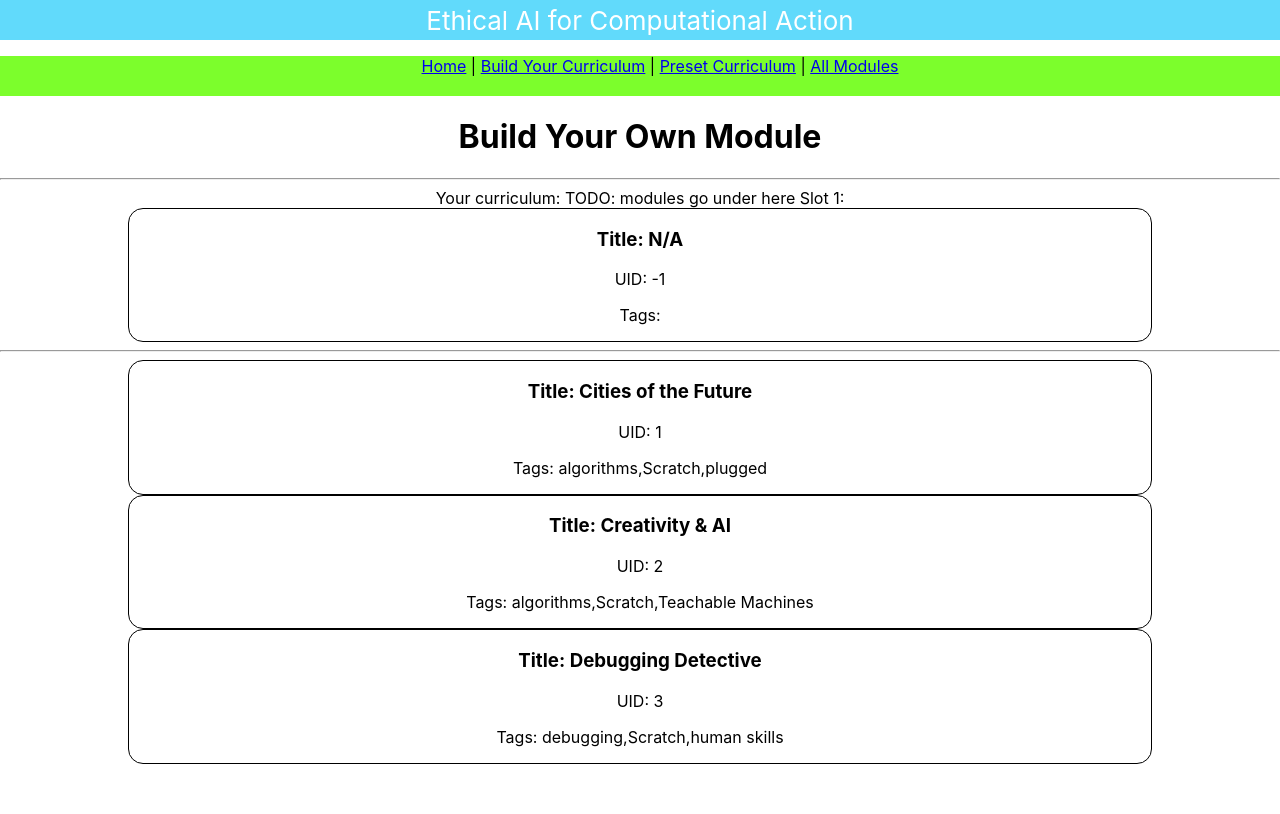
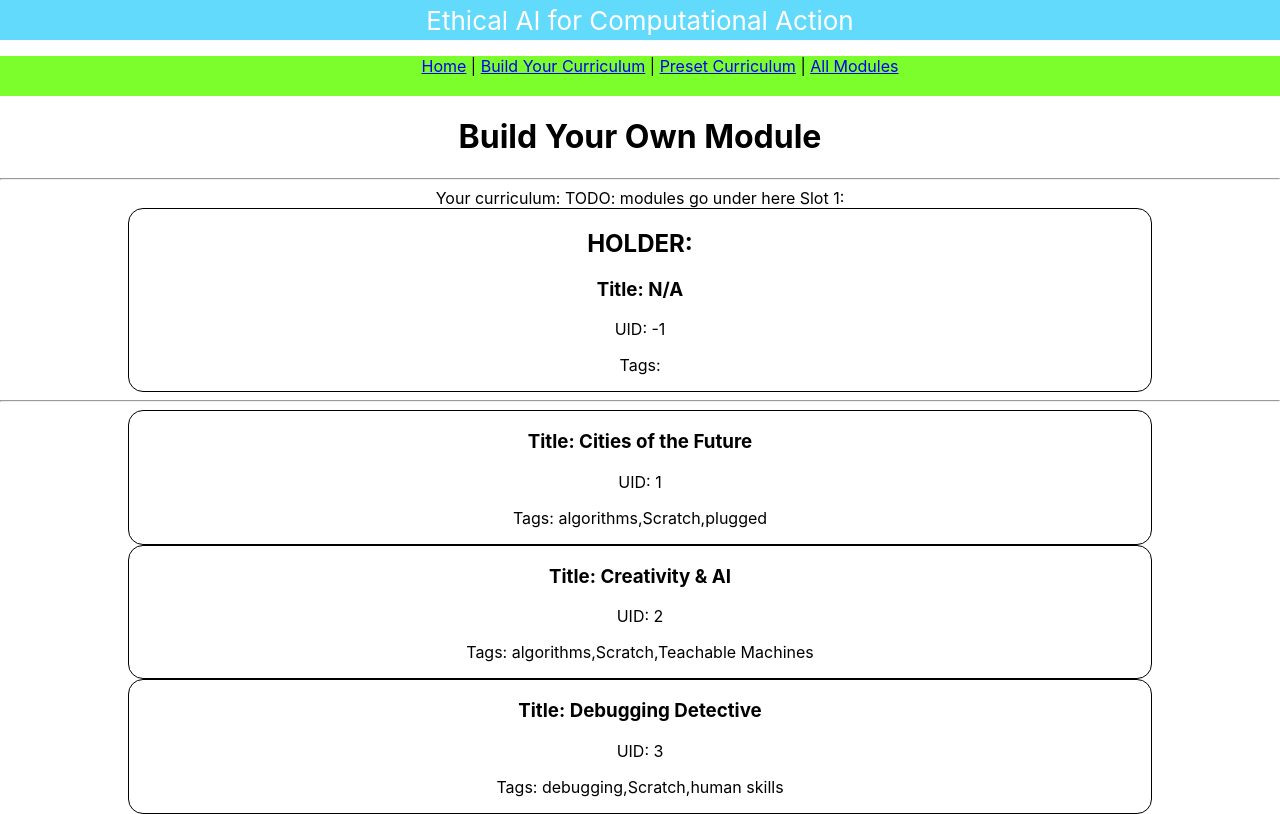
Before and after one commit to brandonwang15/meng-sandwich-app, a React (Create React App) app in the folder client/: page /builder in a window 1280 px wide. Built offline with nearby package versions, Linux system fonts and the light colour scheme.

Commit message:
Implement basic drag and drop functionality that allows you to drag a Sandwich into a slot.
- See DraggableSandwich and SandwichHolder components.

```diff
--- a/client/src/components/modules/DraggableSandwich.js
+++ b/client/src/components/modules/DraggableSandwich.js
@@ -13,6 +13,12 @@ function DraggableSandwich(props) {
         collect: monitor => ({
             isDragging: !!monitor.isDragging(),
         }),
+        begin: () => {
+            return props.data;
+        },
+        end: (item, monitor) => {
+            console.log("DraggableSandwich: END DRAG. didDrop=%s; dropResult=%s.", monitor.didDrop(), monitor.getDropResult());
+        },
         });
 
     return (
--- /dev/null
+++ b/client/src/components/modules/SandwichHolder.js
@@ -0,0 +1,53 @@
+import React, { Component, useState } from 'react';
+import './Sandwich.css';
+
+import PropTypes from 'prop-types';
+
+import ItemTypes from "../../constants";
+
+import { useDrop } from 'react-dnd';
+
+function SandwichHolder(props) {
+
+    // The sandwich data is stored as component state now, since
+    // we need to update it from within the component in response to
+    // drop events
+    const defaultData = {
+        "uid": -1,
+        "title": "N/A",
+        "tags": []
+    };
+    const [data, setData] = useState(defaultData);
+
+    // Configure the drag-and-drop handling
+    const [{isDragging}, drag] = useDrop({
+        accept: ItemTypes.SANDWICH,
+        // collect: monitor => ({
+        //     isDragging: !!monitor.isDragging(),
+        // }),
+        drop: (item, monitor) => {
+            console.log("SandwichHolder: DROP");
+
+            let data = monitor.getItem();
+            console.log("Data: %o", data);
+            setData(data);
+        },
+        });
+
+    return (
+        <div className="Sandwich-container"
+            ref={drag}
+            style={{
+                opacity: isDragging ? 0.5 : 1,
+                cursor: 'move',
+            }}
+        >
+            <h2>HOLDER:</h2>
+            <h3>Title: {data.title}</h3>
+            <p>UID: {data.uid}</p>
+            <p>Tags: {data.tags.toString()}</p>
+        </div>
+    )
+}
+
+export default SandwichHolder;
--- a/client/src/components/pages/BuildYourOwn.js
+++ b/client/src/components/pages/BuildYourOwn.js
@@ -1,27 +1,35 @@
 import React, { Component } from "react";
 
-import Sandwich from "../modules/Sandwich";
+import DraggableSandwich from "../modules/DraggableSandwich";
+import SandwichHolder from "../modules/SandwichHolder";
+
+import { DndProvider } from 'react-dnd'
+import { HTML5Backend } from 'react-dnd-html5-backend'
+
+
 import data from "../../data/all_modules"
 
 class BuildYourOwn extends React.Component {
-    render () {
+    render() {
         return (
+            <DndProvider backend={HTML5Backend}>
                 <>
                     <h1>Build Your Own Module</h1>
-                <hr/>
+                    <hr />
                 Your curriculum:
                 TODO: modules go under here
-                Slot 1: <Sandwich/>
-                <hr/>
+                Slot 1: <SandwichHolder />
+                    <hr />
                     <div>
                         {data.all_modules.map((module) =>
-                        <Sandwich
+                            <DraggableSandwich
                                 key={module.uid}
                                 data={module}
                             />
                         )}
                     </div>
                 </>
+            </DndProvider>
         )
     }
 }
```
Lines whose indentation alone changed are shown as unchanged.
